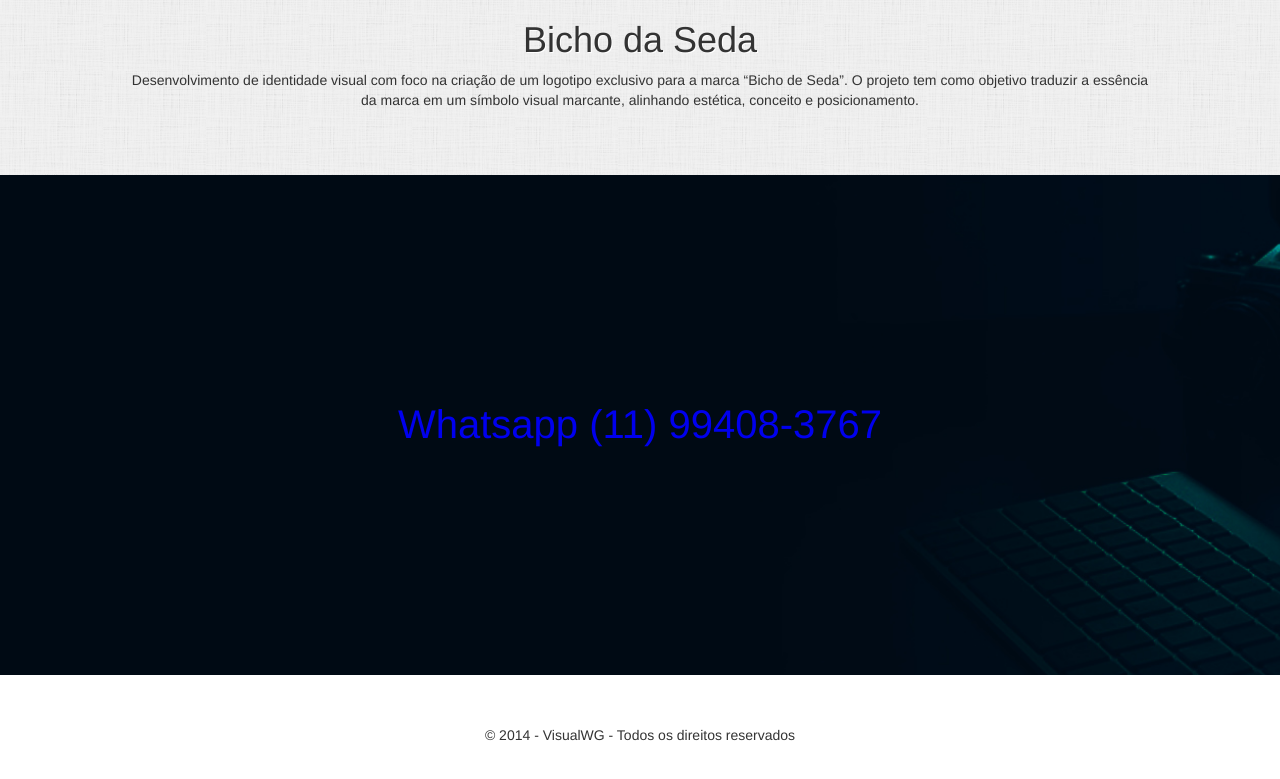
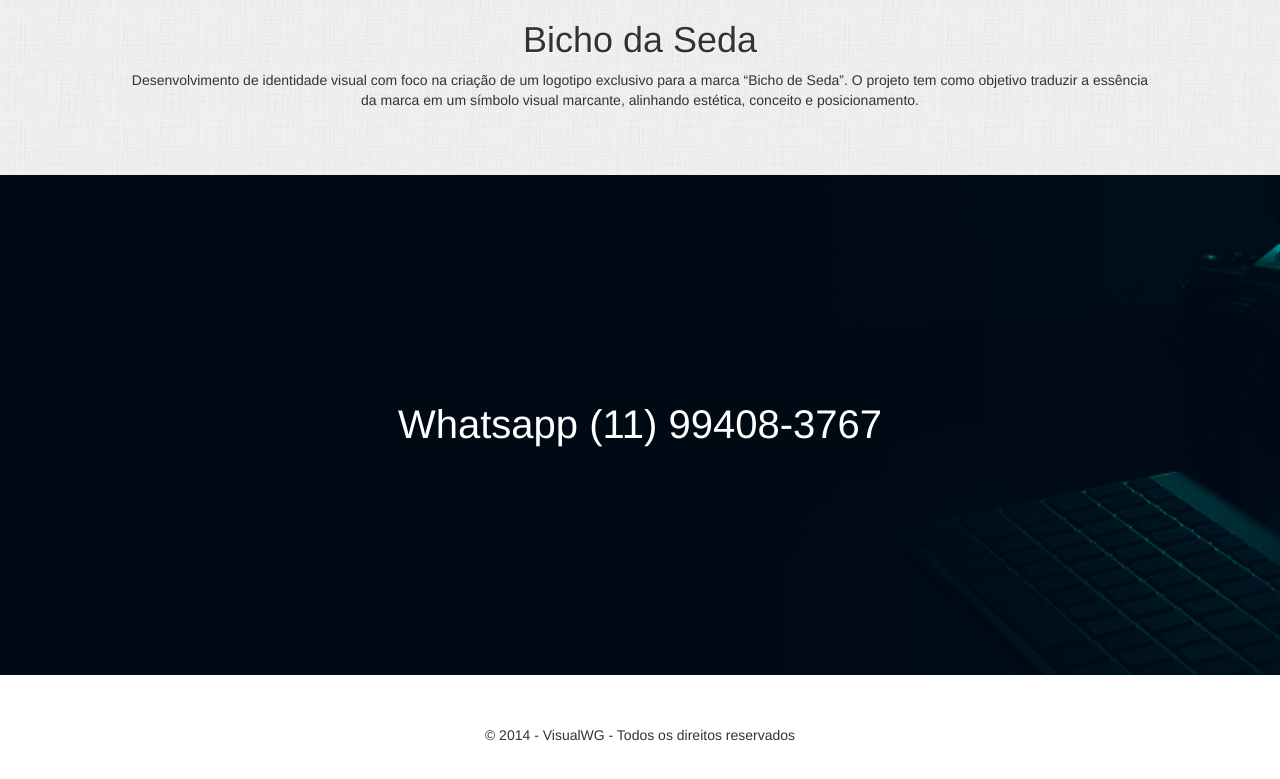
Before and after one commit to jjnerv/visualwg, a website: page index.html in a window 1280 px wide. Shown: the part 3328-4107 px from the top of the page. Drawn offline with nearby package versions, Linux system fonts and the light colour scheme.

Commit message:
trocar cor do link para o whatsapp

```diff
--- a/less/style.css
+++ b/less/style.css
@@ -496,3 +496,7 @@ footer {
   align-items:center;
   font-size:40px;
 }
+
+.contact_number a {
+  color: white;
+}
```
